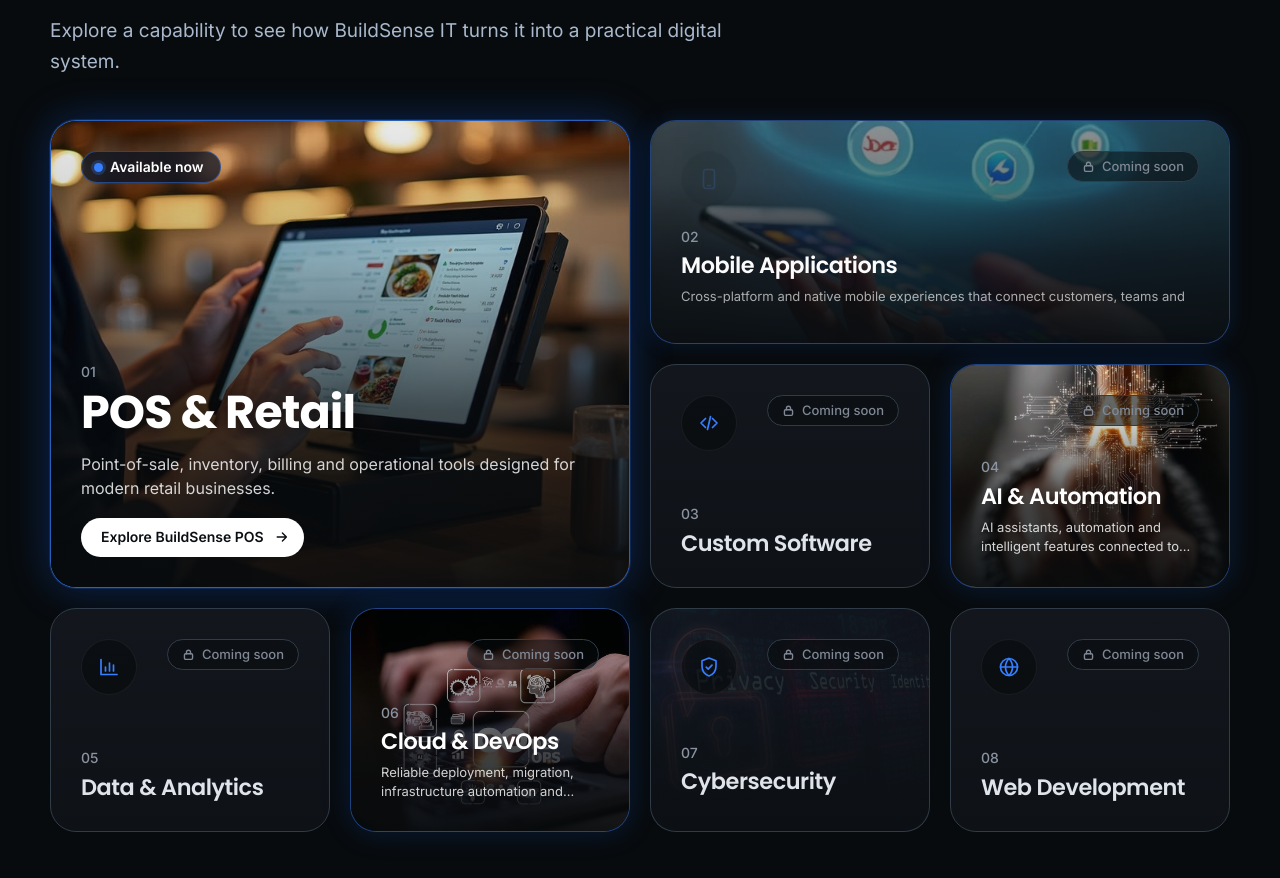
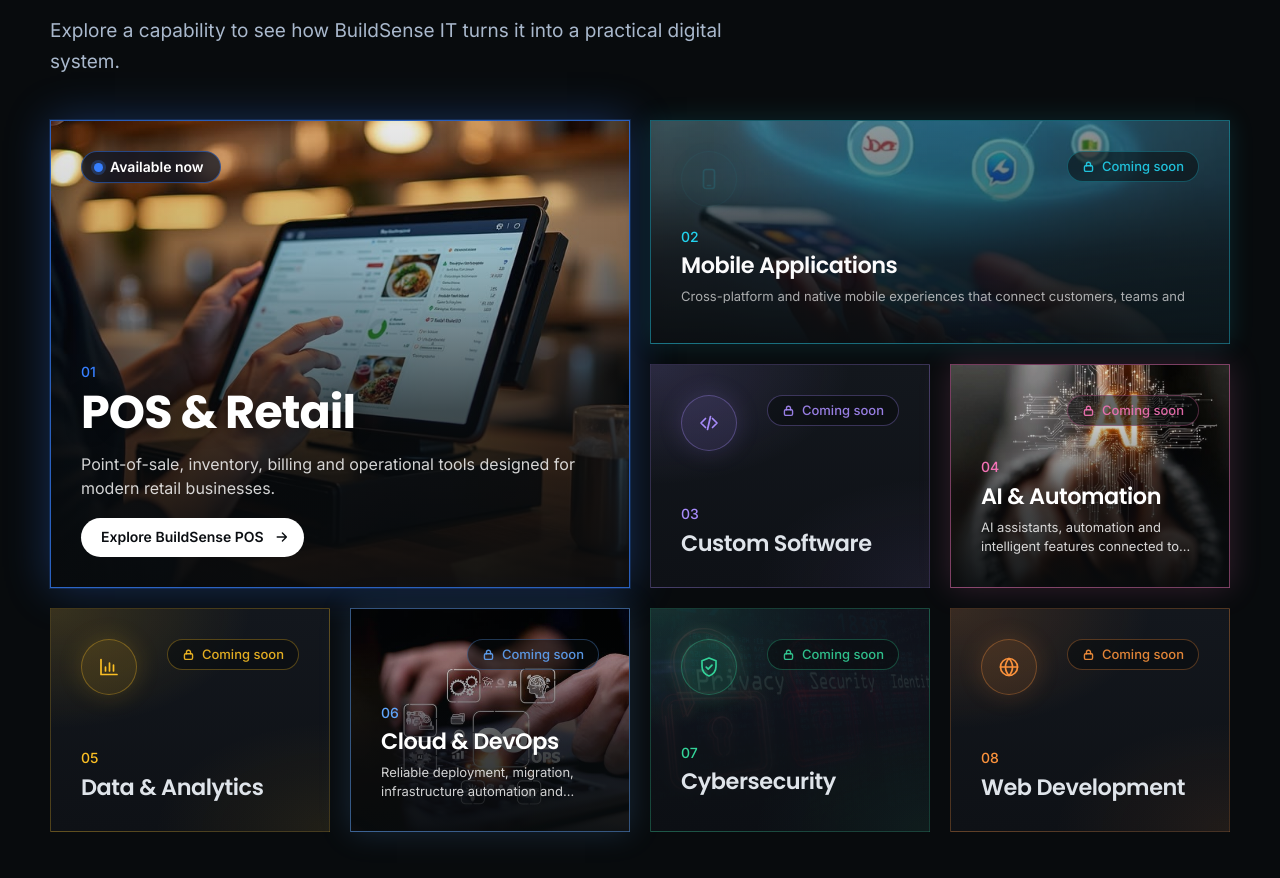
Before and after one commit to randimahgl99/BuildSence_It_website, a Next.js app: page / in a window 1280 px wide. Shown: the part 969-1847 px from the top of the page. Built offline with nearby package versions, Linux system fonts and the light colour scheme; no server answers.

Commit message:
change capability section

```diff
--- a/src/components/home/CapabilityExplorer.tsx
+++ b/src/components/home/CapabilityExplorer.tsx
@@ -185,6 +185,7 @@
             data-active={isActive ? "" : undefined}
             data-peek={peeks.includes(index) && !isActive ? "" : undefined}
             data-live={live ? "" : undefined}
+            data-tone={item.icon}
             data-reveal="card"
             onPointerEnter={(event: PointerEvent) => {
               if (event.pointerType !== "touch") setActive(index);
--- a/src/styles/home-capabilities.css
+++ b/src/styles/home-capabilities.css
@@ -41,6 +41,8 @@
 /* ---- Card ---- */
 .bs-cap-card {
   --bs-cap-pad: 30px;
+  /* Accent as "r, g, b" so it works inside rgba(); set per card by data-tone */
+  --bs-cap-accent: 54, 127, 255;
   position: relative;
   isolation: isolate;
   display: flex;
@@ -50,26 +52,53 @@
   margin: 0;
   padding: var(--bs-cap-pad);
   overflow: hidden;
-  border: 1px solid var(--color-stroke);
-  border-radius: 26px;
-  background: linear-gradient(180deg, #13171d 0%, #0e1116 100%);
+  border: 1px solid rgba(var(--bs-cap-accent), 0.22);
+  /* Square corners */
+  border-radius: 0;
+  background:
+    radial-gradient(120% 90% at 0% 0%, rgba(var(--bs-cap-accent), 0.16) 0%, transparent 60%),
+    radial-gradient(90% 70% at 100% 100%, rgba(var(--bs-cap-accent), 0.08) 0%, transparent 70%),
+    linear-gradient(180deg, #13171d 0%, #0e1116 100%);
   color: var(--color-title);
   transition:
     border-color 0.35s ease,
     box-shadow 0.35s ease;
 }
 
+/* One colour per Coming soon card (the live card keeps the brand blue) */
+.bs-cap-card[data-tone="mobile"] {
+  --bs-cap-accent: 34, 211, 238; /* cyan */
+}
+.bs-cap-card[data-tone="code"] {
+  --bs-cap-accent: 167, 139, 250; /* violet */
+}
+.bs-cap-card[data-tone="ai"] {
+  --bs-cap-accent: 244, 114, 182; /* pink */
+}
+.bs-cap-card[data-tone="chart"] {
+  --bs-cap-accent: 251, 191, 36; /* amber */
+}
+.bs-cap-card[data-tone="cloud"] {
+  --bs-cap-accent: 96, 165, 250; /* sky blue */
+}
+.bs-cap-card[data-tone="shield"] {
+  --bs-cap-accent: 52, 211, 153; /* emerald */
+}
+.bs-cap-card[data-tone="globe"] {
+  --bs-cap-accent: 251, 146, 60; /* orange */
+}
+
 .bs-cap-card[data-active] {
-  border-color: rgba(54, 127, 255, 0.7);
+  border-color: rgba(var(--bs-cap-accent), 0.7);
   box-shadow:
-    0 0 0 1px rgba(54, 127, 255, 0.18),
-    0 0 42px rgba(13, 101, 255, 0.3);
+    0 0 0 1px rgba(var(--bs-cap-accent), 0.18),
+    0 0 42px rgba(var(--bs-cap-accent), 0.3);
 }
 
 /* Auto peek: a softer version of the active glow */
 .bs-cap-card[data-peek] {
-  border-color: rgba(54, 127, 255, 0.45);
-  box-shadow: 0 0 30px rgba(13, 101, 255, 0.18);
+  border-color: rgba(var(--bs-cap-accent), 0.45);
+  box-shadow: 0 0 30px rgba(var(--bs-cap-accent), 0.18);
 }
 
 .bs-cap-card:has(.bs-cap-card-hit:focus-visible) {
@@ -129,10 +158,11 @@
   place-items: center;
   width: 56px;
   height: 56px;
-  border: 1px solid rgba(255, 255, 255, 0.06);
+  border: 1px solid rgba(var(--bs-cap-accent), 0.32);
   border-radius: 50%;
-  background: rgba(8, 11, 13, 0.6);
-  color: var(--color-blue-interactive);
+  background: rgba(var(--bs-cap-accent), 0.12);
+  color: rgb(var(--bs-cap-accent));
+  box-shadow: 0 0 24px rgba(var(--bs-cap-accent), 0.18);
   transition: opacity 0.3s ease;
 }
 
@@ -158,10 +188,10 @@
   align-items: center;
   gap: 7px;
   padding: 7px 14px;
-  border: 1px solid var(--color-stroke);
+  border: 1px solid rgba(var(--bs-cap-accent), 0.3);
   border-radius: 999px;
   background: rgba(8, 11, 13, 0.55);
-  color: #7f8894;
+  color: rgba(var(--bs-cap-accent), 0.9);
   font-family: var(--font-sans);
   font-size: 13px;
   font-weight: 500;
@@ -198,7 +228,7 @@
 .bs-cap-num {
   display: block;
   margin-bottom: 4px;
-  color: #8a94a1;
+  color: rgb(var(--bs-cap-accent));
   font-family: var(--font-sans);
   font-size: 14px;
   font-weight: 500;
@@ -376,7 +406,6 @@
 
   .bs-cap-card {
     --bs-cap-pad: 22px;
-    border-radius: 22px;
   }
 
   .bs-cap-icon {
--- a/src/styles/home-onboarding.css
+++ b/src/styles/home-onboarding.css
@@ -26,7 +26,9 @@
   content: "";
   position: absolute;
   z-index: 0;
-  top: -210px;
+  /* Whole circle inside the section: a negative top clipped it into a hard
+     edge right below the hero's fade */
+  top: 0;
   left: 0;
   width: 440px;
   height: 440px;
--- a/src/styles/industries-hero.css
+++ b/src/styles/industries-hero.css
@@ -44,6 +44,22 @@
     radial-gradient(circle at 78% 24%, rgba(0, 144, 255, 0.16), transparent 28%),
     linear-gradient(90deg, rgba(8, 11, 13, 0.86) 0%, rgba(8, 11, 13, 0.72) 32%, rgba(8, 11, 13, 0.46) 55%, rgba(8, 11, 13, 0.72) 100%),
     linear-gradient(180deg, rgba(8, 11, 13, 0.3) 0%, rgba(8, 11, 13, 0.4) 100%);
+}
+
+/* Fades the video's bottom edge into the page colour (same as the home hero),
+   so there is no hard line before the next section */
+.bs-ind-hero-overlay::after {
+  content: "";
+  position: absolute;
+  inset: auto 0 0;
+  height: clamp(120px, 22vh, 220px);
+  background: linear-gradient(
+    0deg,
+    var(--color-page) 0%,
+    rgba(8, 11, 13, 0.85) 25%,
+    rgba(8, 11, 13, 0.45) 60%,
+    transparent 100%
+  );
 }
 
 /* Width comes from .bs-ind-container; auto margins centre it in the flex hero */
--- a/src/styles/pos-hero.css
+++ b/src/styles/pos-hero.css
@@ -42,6 +42,22 @@
   background:
     linear-gradient(90deg, rgba(4, 9, 16, 0.91) 0%, rgba(4, 9, 16, 0.77) 32%, rgba(4, 9, 16, 0.42) 65%, rgba(4, 9, 16, 0.22) 100%),
     linear-gradient(0deg, rgba(4, 9, 16, 0.55) 0%, transparent 32%, transparent 73%, rgba(4, 9, 16, 0.28) 100%);
+}
+
+/* Fades the video's bottom edge into the page colour (same as the home hero),
+   so there is no hard line before the next section */
+.bs-pos-hero-overlay::after {
+  content: "";
+  position: absolute;
+  inset: auto 0 0;
+  height: clamp(120px, 22vh, 220px);
+  background: linear-gradient(
+    0deg,
+    var(--color-page) 0%,
+    rgba(8, 11, 13, 0.85) 25%,
+    rgba(8, 11, 13, 0.45) 60%,
+    transparent 100%
+  );
 }
 
 /* The hero's own container: the navbar/logo axis (1200px, 17px gutters) */
```
